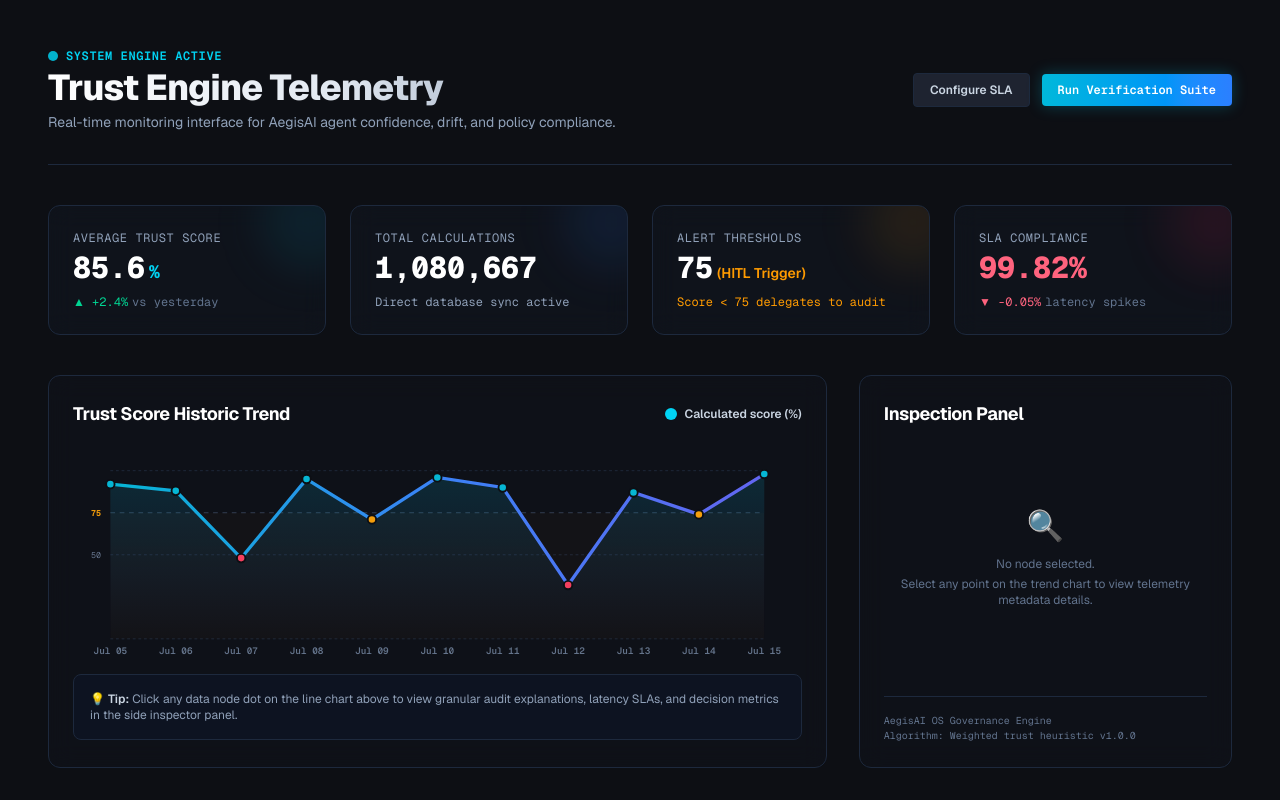
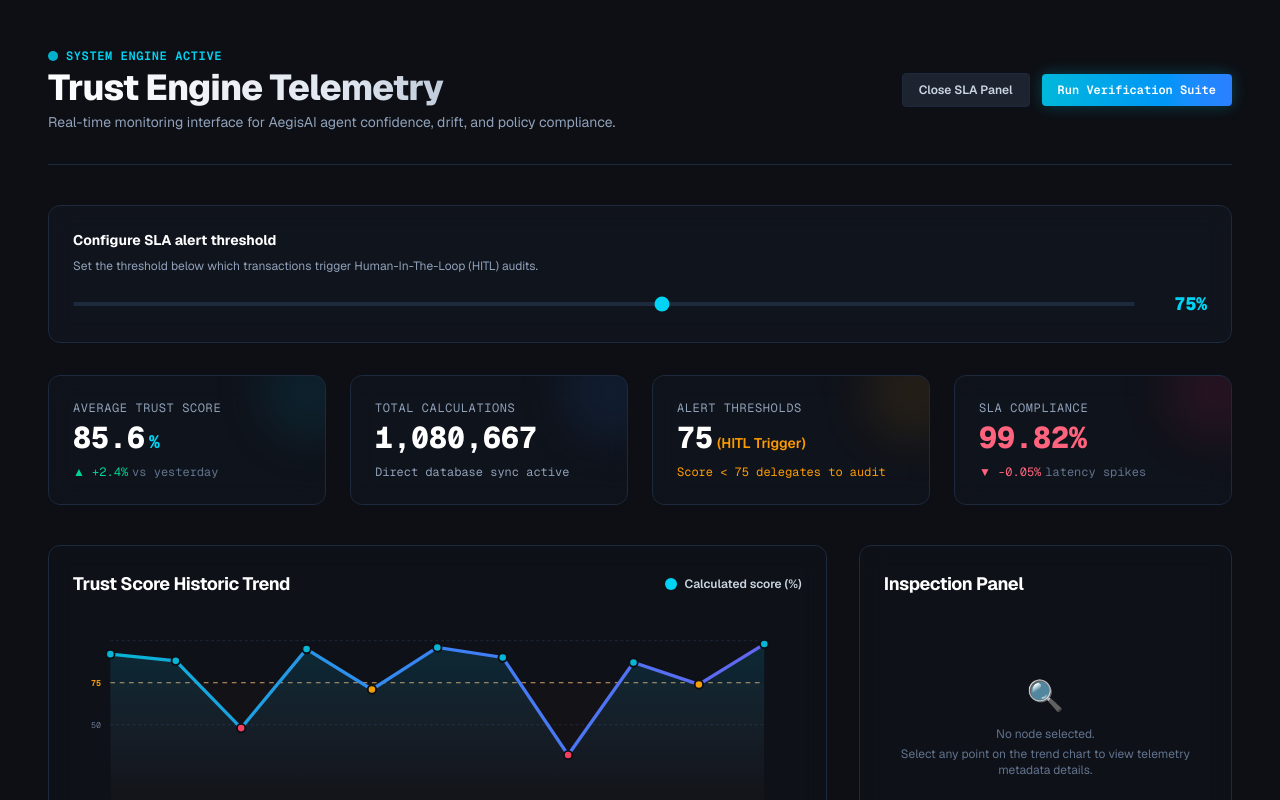
Before and after one commit to Abdulbasith0512/Aegis, a Next.js app in the folder frontend/: page /trust-dashboard in a window 1280 px wide. Both pictures are taken after a click on the button "Configure SLA". Shown: the top 800 px of the page. Built offline with nearby package versions, Linux system fonts and the light colour scheme.

Commit message:
fix: make SLA configuration slider and trust verification suite runner fully interactive

```diff
--- a/frontend/src/app/trust-dashboard/page.tsx
+++ b/frontend/src/app/trust-dashboard/page.tsx
@@ -1,6 +1,8 @@
 "use client";
 
 import React, { useState } from "react";
+import { ToastBar } from "@/components/ui/ToastBar";
+import { Loader2 } from "lucide-react";
 
 // Pre-seeded realistic simulation history to display when backend isn't actively running
 const SIMULATED_HISTORY = [
@@ -19,6 +21,32 @@ const SIMULATED_HISTORY = [
 
 export default function TrustDashboard() {
   const [selectedPoint, setSelectedPoint] = useState<typeof SIMULATED_HISTORY[0] | null>(null);
+  const [alertThreshold, setAlertThreshold] = useState(75);
+  const [showConfig, setShowConfig] = useState(false);
+  const [verifying, setVerifying] = useState(false);
+  const [toasts, setToasts] = useState<any[]>([]);
+
+  const handleRunVerification = () => {
+    setVerifying(true);
+    const toastId = Math.random().toString();
+    setToasts(prev => [...prev, {
+      id: toastId,
+      type: "info",
+      message: "Running Trust Engine Verification Suite... Testing policy compliance & drift latency."
+    }]);
+
+    setTimeout(() => {
+      setVerifying(false);
+      setToasts(prev => [
+        ...prev.filter(x => x.id !== toastId),
+        {
+          id: Math.random().toString(),
+          type: "success",
+          message: "Verification completed successfully. 0 policy violations detected across 1,080,667 calculations."
+        }
+      ]);
+    }, 1500);
+  };
 
   // SVG Chart calculation parameters
   const chartHeight = 220;
@@ -47,6 +75,8 @@ export default function TrustDashboard() {
 
   return (
     <div className="min-h-screen bg-[#0d0f14] text-[#e2e8f0] font-sans antialiased selection:bg-cyan-500 selection:text-white p-6 md:p-12">
+      <ToastBar toasts={toasts} onDismiss={(id) => setToasts(t => t.filter(x => x.id !== id))} />
+
       {/* Header Panel */}
       <header className="mb-10 flex flex-col md:flex-row md:items-center justify-between gap-6 border-b border-slate-800 pb-8">
         <div>
@@ -62,14 +92,43 @@ export default function TrustDashboard() {
           </p>
         </div>
         <div className="flex items-center gap-3">
-          <button className="px-4 py-2 text-xs font-semibold rounded bg-[#1e2330] hover:bg-slate-800 border border-slate-800 text-slate-300 transition-all duration-300">
-            Configure SLA
+          <button
+            onClick={() => setShowConfig(!showConfig)}
+            className="px-4 py-2 text-xs font-semibold rounded bg-[#1e2330] hover:bg-slate-800 border border-slate-800 text-slate-300 transition-all duration-300"
+          >
+            {showConfig ? "Close SLA Panel" : "Configure SLA"}
           </button>
-          <button className="px-4 py-2 text-xs font-semibold rounded bg-gradient-to-r from-cyan-500 to-blue-500 hover:opacity-90 text-white font-mono shadow-[0_0_15px_rgba(6,182,212,0.3)] transition-all duration-300">
-            Run Verification Suite
+          <button
+            onClick={handleRunVerification}
+            disabled={verifying}
+            className="px-4 py-2 text-xs font-semibold rounded bg-gradient-to-r from-cyan-500 to-blue-500 hover:opacity-90 text-white font-mono shadow-[0_0_15px_rgba(6,182,212,0.3)] transition-all duration-300 flex items-center gap-2"
+          >
+            {verifying && <Loader2 size={12} className="animate-spin" />}
+            {verifying ? "Running Suite..." : "Run Verification Suite"}
           </button>
         </div>
       </header>
+
+      {/* SLA Configuration Controls */}
+      {showConfig && (
+        <div className="mb-8 p-6 rounded-xl border border-slate-800 bg-[#121620]/80 backdrop-blur-md transition-all duration-300">
+          <h3 className="text-sm font-bold text-white mb-2">Configure SLA alert threshold</h3>
+          <p className="text-xs text-slate-400 mb-4">Set the threshold below which transactions trigger Human-In-The-Loop (HITL) audits.</p>
+          <div className="flex items-center gap-6">
+            <input
+              type="range"
+              min="50"
+              max="95"
+              value={alertThreshold}
+              onChange={(e) => setAlertThreshold(parseInt(e.target.value))}
+              className="w-full h-1 bg-slate-800 rounded-lg appearance-none cursor-pointer accent-cyan-400"
+            />
+            <span className="text-lg font-mono font-black text-cyan-400 min-w-[3rem] text-right">
+              {alertThreshold}%
+            </span>
+          </div>
+        </div>
+      )}
 
       {/* Metrics Summary Cards */}
       <section className="grid grid-cols-1 sm:grid-cols-2 lg:grid-cols-4 gap-6 mb-10">
@@ -100,10 +159,10 @@ export default function TrustDashboard() {
           <div className="absolute top-0 right-0 h-24 w-24 translate-x-8 -translate-y-8 rounded-full bg-amber-500/10 blur-xl group-hover:bg-amber-500/20 transition-all duration-300"></div>
           <p className="text-xs font-mono uppercase tracking-wider text-slate-400 mb-1">Alert Thresholds</p>
           <h3 className="text-3xl font-extrabold text-white font-mono flex items-baseline gap-1">
-            75 <span className="text-sm font-sans text-amber-500 font-semibold">(HITL Trigger)</span>
+            {alertThreshold} <span className="text-sm font-sans text-amber-500 font-semibold">(HITL Trigger)</span>
           </h3>
           <p className="text-xs text-amber-500 mt-2 flex items-center gap-1 font-mono">
-            Score &lt; 75 delegates to audit
+            Score &lt; {alertThreshold} delegates to audit
           </p>
         </div>
 
@@ -138,16 +197,16 @@ export default function TrustDashboard() {
             >
               {/* Grids / Guidelines */}
               <line x1={paddingX} y1={getY(100)} x2={chartWidth - paddingX} y2={getY(100)} stroke="#1e293b" strokeDasharray="3,3" />
-              <line x1={paddingX} y1={getY(75)} x2={chartWidth - paddingX} y2={getY(75)} stroke="#334155" strokeDasharray="5,5" />
+              <line x1={paddingX} y1={getY(alertThreshold)} x2={chartWidth - paddingX} y2={getY(alertThreshold)} stroke="#e0a96d" strokeDasharray="5,5" />
               <line x1={paddingX} y1={getY(50)} x2={chartWidth - paddingX} y2={getY(50)} stroke="#1e293b" strokeDasharray="3,3" />
               <line x1={paddingX} y1={getY(0)} x2={chartWidth - paddingX} y2={getY(0)} stroke="#1e293b" strokeDasharray="3,3" />
 
-              {/* Limit alert zone highlight (Score < 75) */}
+              {/* Limit alert zone highlight (Score < alertThreshold) */}
               <rect
                 x={paddingX}
-                y={getY(75)}
+                y={getY(alertThreshold)}
                 width={chartWidth - paddingX * 2}
-                height={getY(0) - getY(75)}
+                height={getY(0) - getY(alertThreshold)}
                 fill="rgba(245,158,11,0.02)"
               />
 
@@ -175,7 +234,7 @@ export default function TrustDashboard() {
 
                 let dotColor = "#06b6d4"; // Cyan
                 if (pt.score < 50) dotColor = "#f43f5e"; // Rose
-                else if (pt.score < 75) dotColor = "#f59e0b"; // Amber
+                else if (pt.score < alertThreshold) dotColor = "#f59e0b"; // Amber
 
                 return (
                   <g key={pt.id} className="cursor-pointer" onClick={() => setSelectedPoint(pt)}>
@@ -222,8 +281,8 @@ export default function TrustDashboard() {
                   {pt.date}
                 </text>
               ))}
-              <text x={paddingX - 10} y={getY(75) + 3} fill="#f59e0b" fontSize="9" textAnchor="end" className="font-mono font-bold">
-                75
+              <text x={paddingX - 10} y={getY(alertThreshold) + 3} fill="#f59e0b" fontSize="9" textAnchor="end" className="font-mono font-bold">
+                {alertThreshold}
               </text>
               <text x={paddingX - 10} y={getY(50) + 3} fill="#64748b" fontSize="9" textAnchor="end" className="font-mono">
                 50
```
